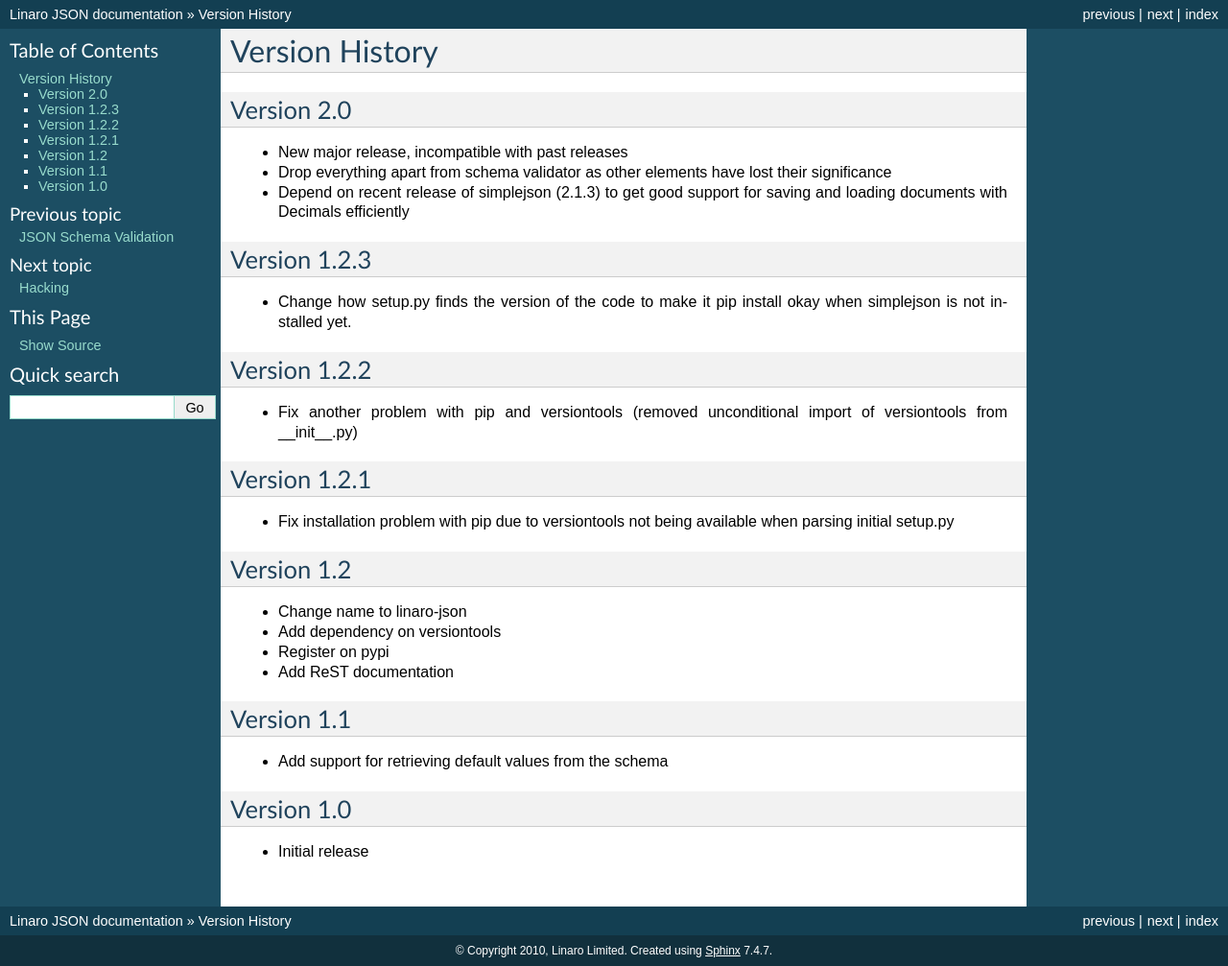
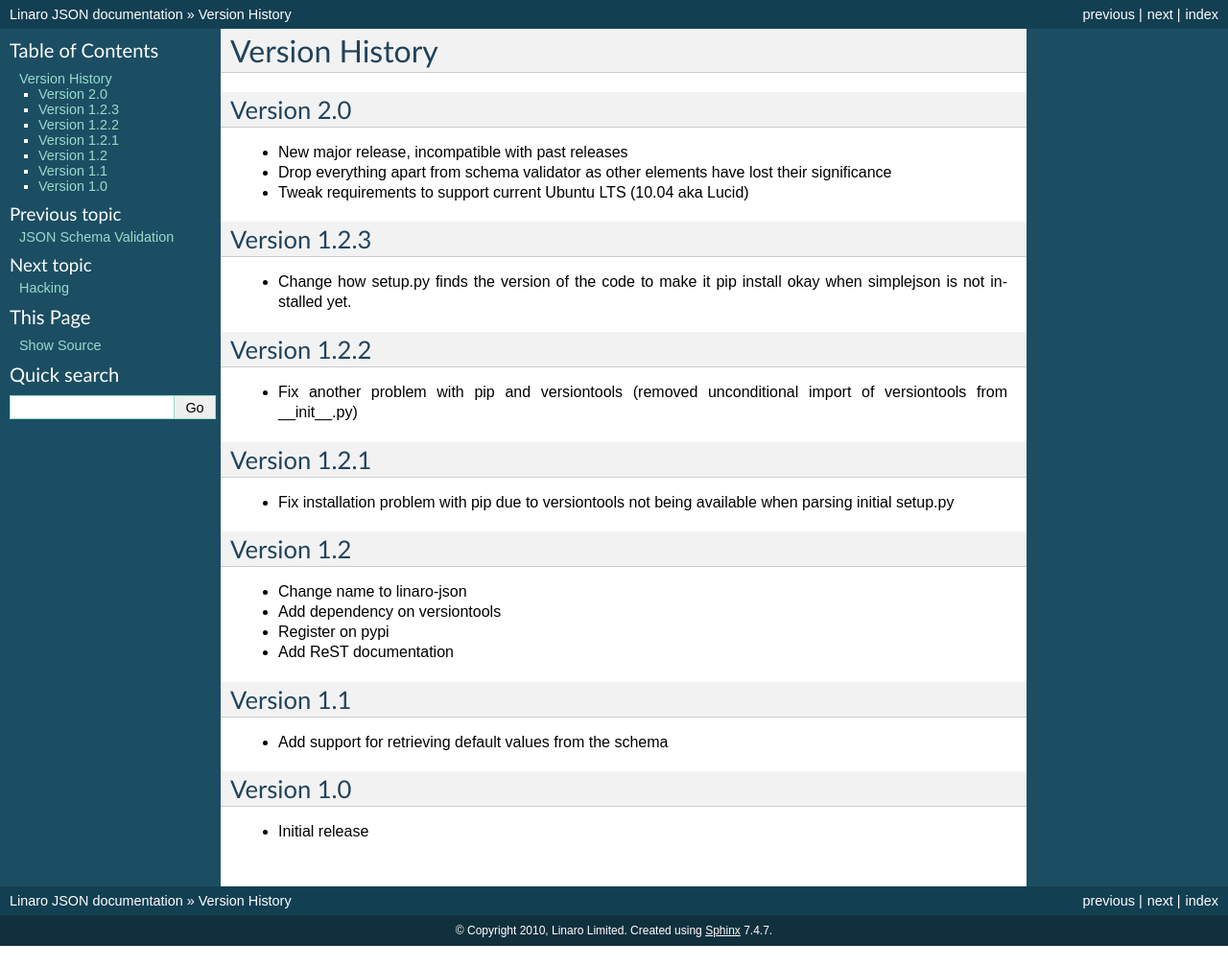
Before and after one commit to zyga/json-schema-validator, a Sphinx documentation site: the page built from doc/changes.rst, in a window 1280 px wide. Shown: the whole page at 96% size. Built offline with Sphinx 7.4.7, drawn with Linux system fonts in a browser that asks for light colours; the version number could not be read and is left out; after the commit the page ends 986 px from its top, so only the background shows below that.

Commit message:
Update changelog with requirements change

```diff
--- a/doc/changes.rst
+++ b/doc/changes.rst
@@ -6,8 +6,7 @@ Version 2.0
 
 * New major release, incompatible with past releases
 * Drop everything apart from schema validator as other elements have lost their significance
-* Depend on recent release of simplejson (2.1.3) to get good support for saving
-  and loading documents with Decimals efficiently
+* Tweak requirements to support current Ubuntu LTS (10.04 aka Lucid)
 
 Version 1.2.3
 =============
```
